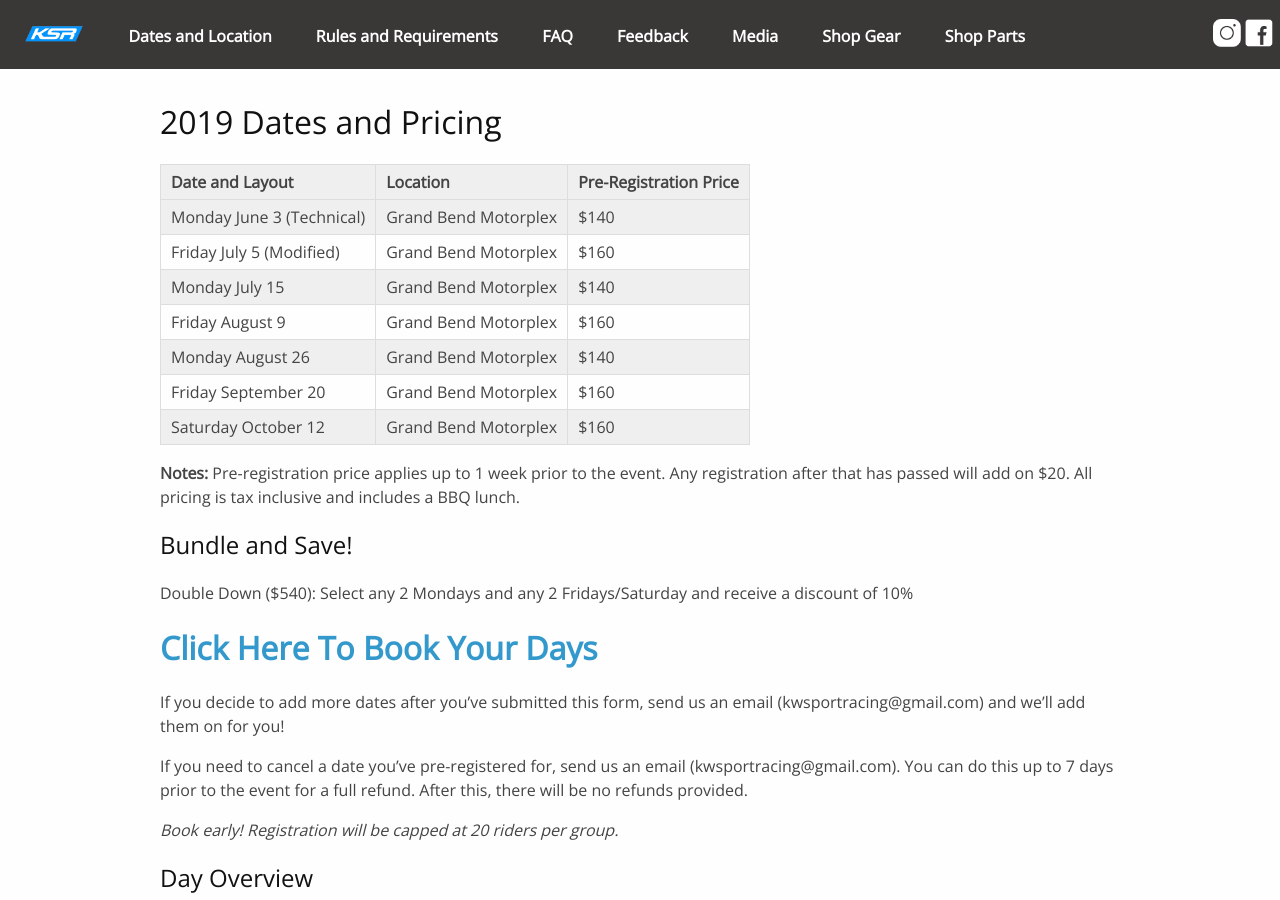
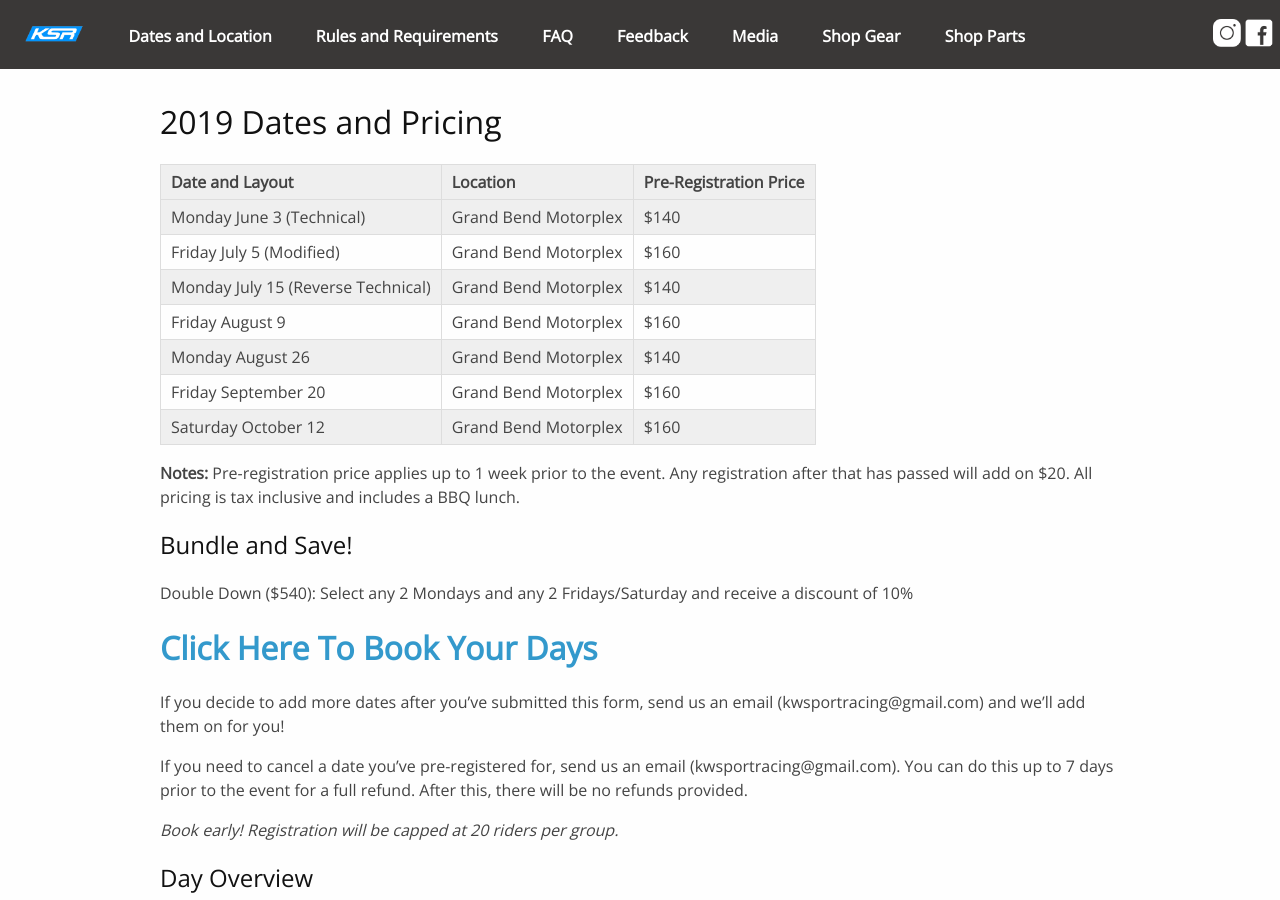
Before and after one commit to kwsportracing/site, a Jekyll site: the page built from docs/dates.md, in a window 1280 px wide and 900 px high. Built offline with Jekyll 4.4.1, drawn with Linux system fonts in a browser that asks for light colours; nearby versions of some CDN libraries.

Commit message:
Update dates.md

```diff
--- a/docs/dates.md
+++ b/docs/dates.md
@@ -6,15 +6,15 @@ permalink: /dates/
 
 ## 2019 Dates and Pricing
 
-| Date and Layout           | Location             | Pre-Registration Price |
-|---------------------------|----------------------|------------------------|
-| Monday June 3 (Technical) | Grand Bend Motorplex | $140                   |
-| Friday July 5 (Modified)  | Grand Bend Motorplex | $160                   |
-| Monday July 15            | Grand Bend Motorplex | $140                   |
-| Friday August 9           | Grand Bend Motorplex | $160                   |
-| Monday August 26          | Grand Bend Motorplex | $140                   |
-| Friday September 20       | Grand Bend Motorplex | $160                   |
-| Saturday October 12       | Grand Bend Motorplex | $160                   |
+| Date and Layout                    | Location             | Pre-Registration Price |
+|------------------------------------|----------------------|------------------------|
+| Monday June 3 (Technical)          | Grand Bend Motorplex | $140                   |
+| Friday July 5 (Modified)           | Grand Bend Motorplex | $160                   |
+| Monday July 15 (Reverse Technical) | Grand Bend Motorplex | $140                   |
+| Friday August 9                    | Grand Bend Motorplex | $160                   |
+| Monday August 26                   | Grand Bend Motorplex | $140                   |
+| Friday September 20                | Grand Bend Motorplex | $160                   |
+| Saturday October 12                | Grand Bend Motorplex | $160                   |
 
 **Notes:** Pre-registration price applies up to 1 week prior to the event. Any registration after that has passed will add on $20. All pricing is tax inclusive and includes a BBQ lunch.
 
```
